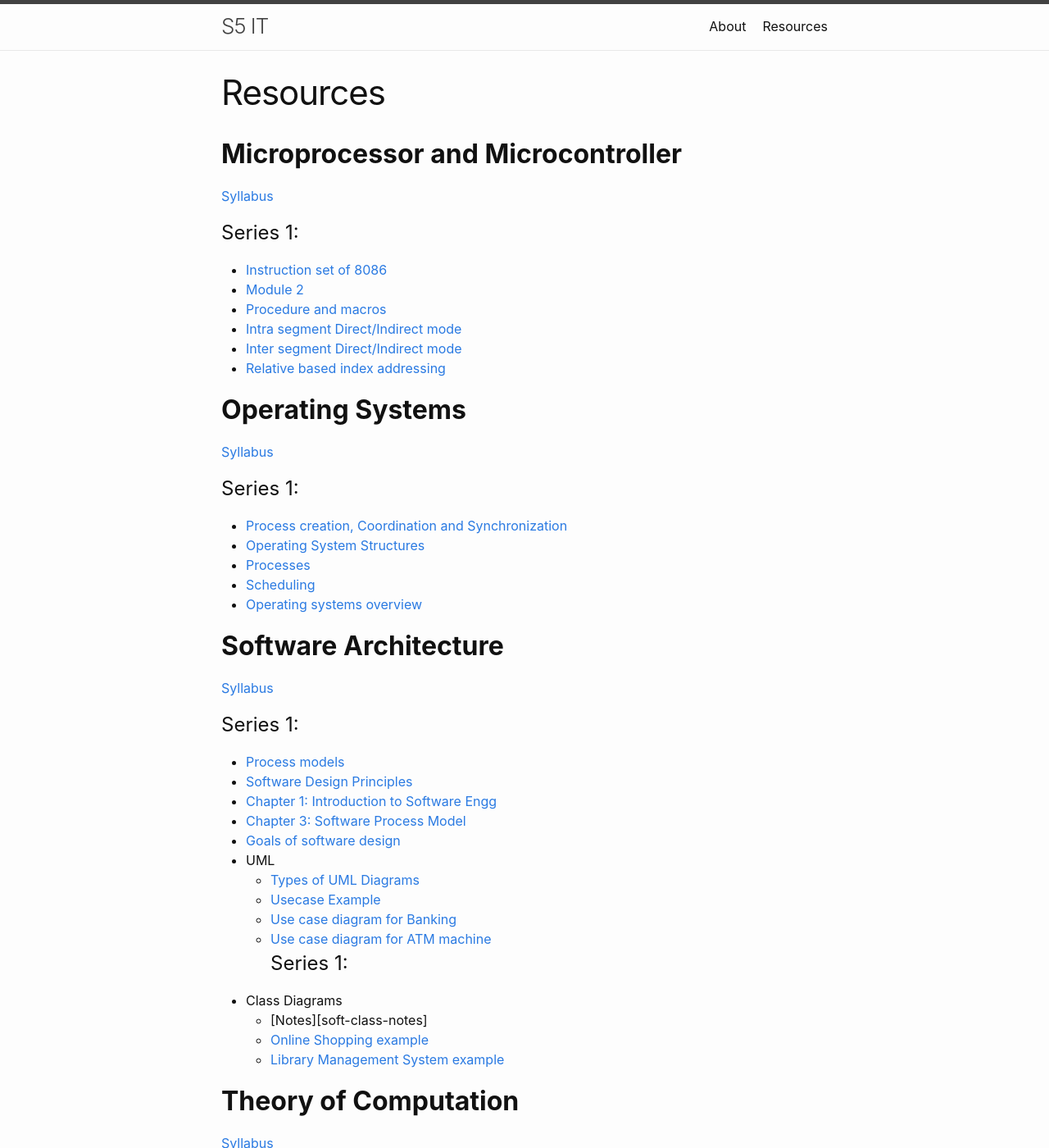
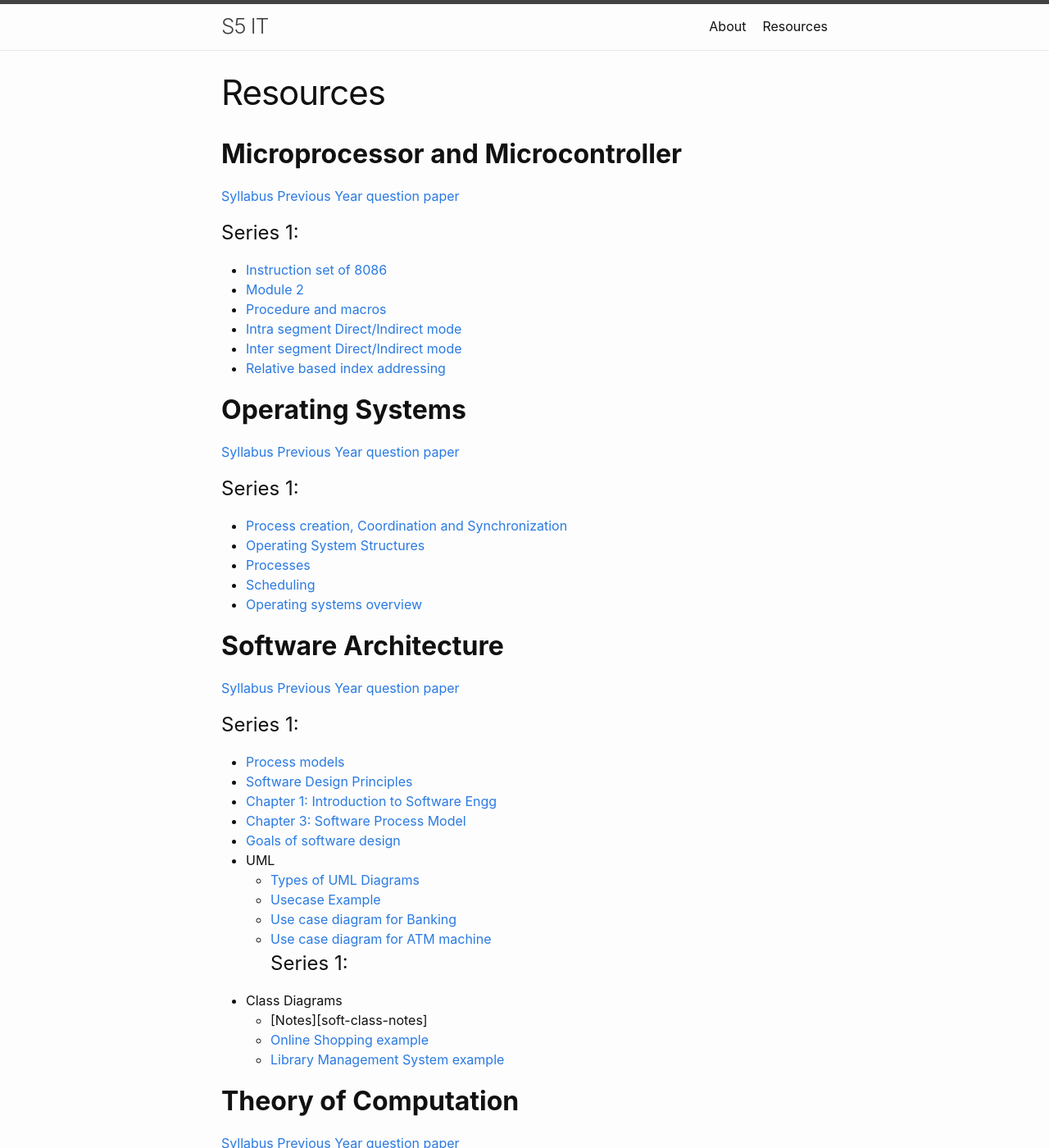
Before and after one commit to IT-GECBH/2020, a Jekyll site: the page built from resources.md, in a window 1280 px wide and 1400 px high. Shown: the whole window at 82% size. Built offline with Jekyll 4.4.1, drawn with Linux system fonts in a browser that asks for light colours; some of the changed text lies outside the part shown.

Commit message:
Update resources.md

```diff
--- a/resources.md
+++ b/resources.md
@@ -5,6 +5,7 @@ permalink: /resources/
 ---
 ## **Microprocessor and Microcontroller**
 [Syllabus][mic-syll]
+[Previous Year question paper][micro-prev]
 # Series 1:
 * [Instruction set of 8086][8086-instruction-set]
 * [Module 2][module_2]
@@ -17,6 +18,7 @@ permalink: /resources/
 
 ## **Operating Systems**
 [Syllabus][os-syll]
+[Previous Year question paper][os-prev]
 # Series 1:
 * [Process creation, Coordination and Synchronization][PCS]
 * [Operating System Structures][Section03-Structures]
@@ -27,6 +29,7 @@ permalink: /resources/
 
 ## **Software Architecture**
 [Syllabus][sof-syll]
+[Previous Year question paper][soft-prev]
 # Series 1:
 * [Process models][process-models]
 * [Software Design Principles][soft-design-principles]
@@ -46,12 +49,15 @@ permalink: /resources/
 
 ## **Theory of Computation**
 [Syllabus][toc-syll]
+[Previous Year question paper][soft-prev]
 # Series 1:
 * [TOC notes][t-note]
 
 ## **Computer Graphics**
-[Syllabus][toc-syll]
+[Syllabus][cg-syll]
+[Previous Year question paper][cg-prev]
 
+[micro-prev]: /resources/MICROPROCESSOR/CS305_Microprocessors_and_microcontrollers.pdf
 [mic-syll]: /resources/MICROPROCESSOR/CS305_Microprocessors_and_microcontrollers.pdf
 [8086-instruction-set]: /resources/MICROPROCESSOR/series1/instruction-set-of-8086.pptx
 [module_2]: /resources/MICROPROCESSOR/series1/Module_2.pptx
```
Also changed, not shown: other parts of resources.md (+6 -0 lines).
